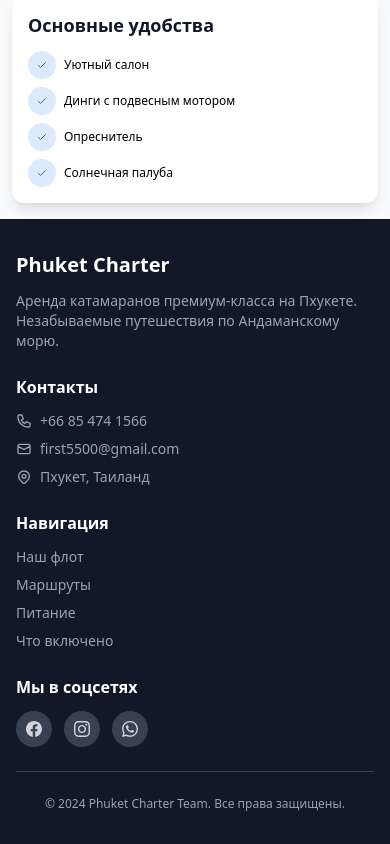
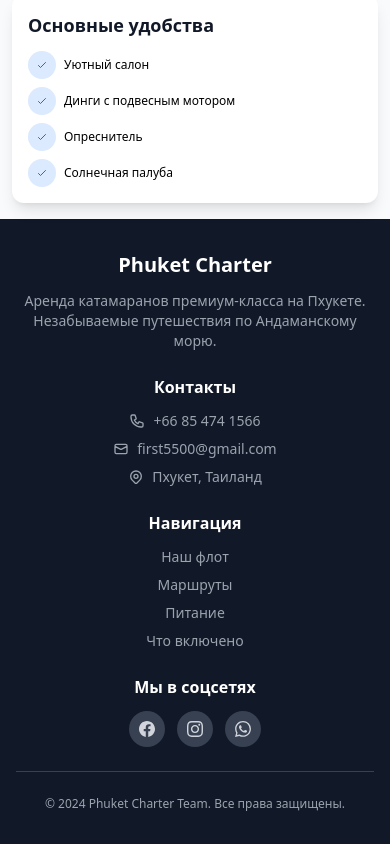
Before and after one commit to TEROS228/PhuketCharterTeam, a React (Vite) app: page /catamaran/lucia-40 in a window 390 px wide. Shown: the part 1476-2320 px from the top of the page. Built offline with nearby package versions, Linux system fonts and the light colour scheme.

Commit message:
Center align Footer content on mobile

```diff
--- a/src/components/Footer.tsx
+++ b/src/components/Footer.tsx
@@ -4,9 +4,9 @@
   return (
     <footer className="bg-gray-900 text-white">
       <div className="container mx-auto px-4 sm:px-6 py-8 sm:py-12">
-        <div className="grid grid-cols-1 sm:grid-cols-2 md:grid-cols-4 gap-6 sm:gap-8">
+        <div className="grid grid-cols-1 sm:grid-cols-2 lg:grid-cols-4 gap-6 sm:gap-8">
           {/* О компании */}
-          <div className="sm:col-span-2 md:col-span-1">
+          <div className="text-center sm:text-left">
             <h3 className="text-xl sm:text-2xl font-bold mb-3 sm:mb-4">Phuket Charter</h3>
             <p className="text-sm sm:text-base text-gray-400">
               Аренда катамаранов премиум-класса на Пхукете. Незабываемые путешествия по Андаманскому морю.
@@ -14,22 +14,22 @@
           </div>
 
           {/* Контакты */}
-          <div>
+          <div className="text-center sm:text-left">
             <h4 className="text-base sm:text-lg font-semibold mb-3 sm:mb-4">Контакты</h4>
             <div className="space-y-2 text-sm sm:text-base text-gray-400">
-              <a href="tel:+66854741566" className="flex items-center gap-2 hover:text-white transition">
+              <a href="tel:+66854741566" className="flex items-center justify-center sm:justify-start gap-2 hover:text-white transition">
                 <svg className="w-4 h-4 sm:w-5 sm:h-5 flex-shrink-0" fill="none" stroke="currentColor" viewBox="0 0 24 24">
                   <path strokeLinecap="round" strokeLinejoin="round" strokeWidth={2} d="M3 5a2 2 0 012-2h3.28a1 1 0 01.948.684l1.498 4.493a1 1 0 01-.502 1.21l-2.257 1.13a11.042 11.042 0 005.516 5.516l1.13-2.257a1 1 0 011.21-.502l4.493 1.498a1 1 0 01.684.949V19a2 2 0 01-2 2h-1C9.716 21 3 14.284 3 6V5z" />
                 </svg>
                 <span>+66 85 474 1566</span>
               </a>
-              <a href="mailto:first5500@gmail.com" className="flex items-center gap-2 hover:text-white transition">
+              <a href="mailto:first5500@gmail.com" className="flex items-center justify-center sm:justify-start gap-2 hover:text-white transition">
                 <svg className="w-4 h-4 sm:w-5 sm:h-5 flex-shrink-0" fill="none" stroke="currentColor" viewBox="0 0 24 24">
                   <path strokeLinecap="round" strokeLinejoin="round" strokeWidth={2} d="M3 8l7.89 4.26a2 2 0 002.22 0L21 8M5 19h14a2 2 0 002-2V7a2 2 0 00-2-2H5a2 2 0 00-2 2v10a2 2 0 002 2z" />
                 </svg>
                 <span className="break-all">first5500@gmail.com</span>
               </a>
-              <div className="flex items-center gap-2">
+              <div className="flex items-center justify-center sm:justify-start gap-2">
                 <svg className="w-4 h-4 sm:w-5 sm:h-5 flex-shrink-0" fill="none" stroke="currentColor" viewBox="0 0 24 24">
                   <path strokeLinecap="round" strokeLinejoin="round" strokeWidth={2} d="M17.657 16.657L13.414 20.9a1.998 1.998 0 01-2.827 0l-4.244-4.243a8 8 0 1111.314 0z" />
                   <path strokeLinecap="round" strokeLinejoin="round" strokeWidth={2} d="M15 11a3 3 0 11-6 0 3 3 0 016 0z" />
@@ -40,7 +40,7 @@
           </div>
 
           {/* Навигация */}
-          <div>
+          <div className="text-center sm:text-left">
             <h4 className="text-base sm:text-lg font-semibold mb-3 sm:mb-4">Навигация</h4>
             <div className="space-y-2 text-sm sm:text-base">
               <a href="#fleet" className="block text-gray-400 hover:text-white transition">Наш флот</a>
@@ -51,9 +51,9 @@
           </div>
 
           {/* Соцсети */}
-          <div>
+          <div className="text-center sm:text-left">
             <h4 className="text-base sm:text-lg font-semibold mb-3 sm:mb-4">Мы в соцсетях</h4>
-            <div className="flex space-x-3 sm:space-x-4">
+            <div className="flex justify-center sm:justify-start space-x-3 sm:space-x-4">
               {/* Facebook */}
               <a
                 href="https://facebook.com/PeaceCharterTeam"
```
